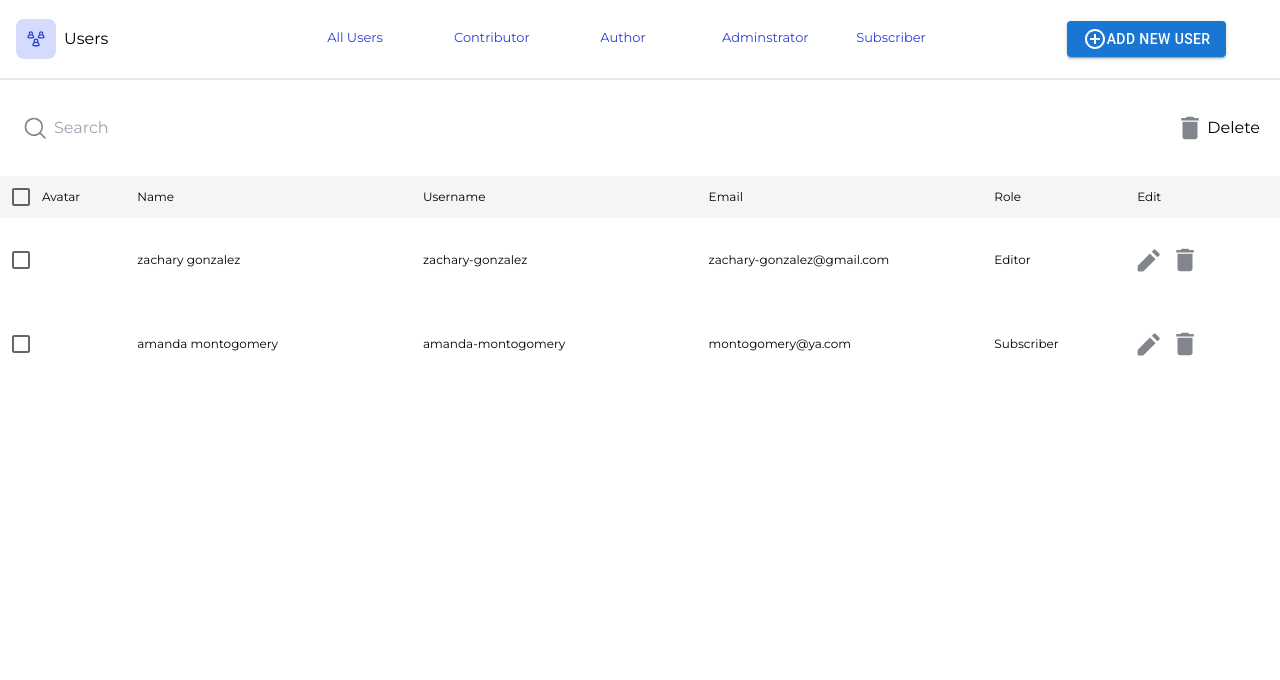
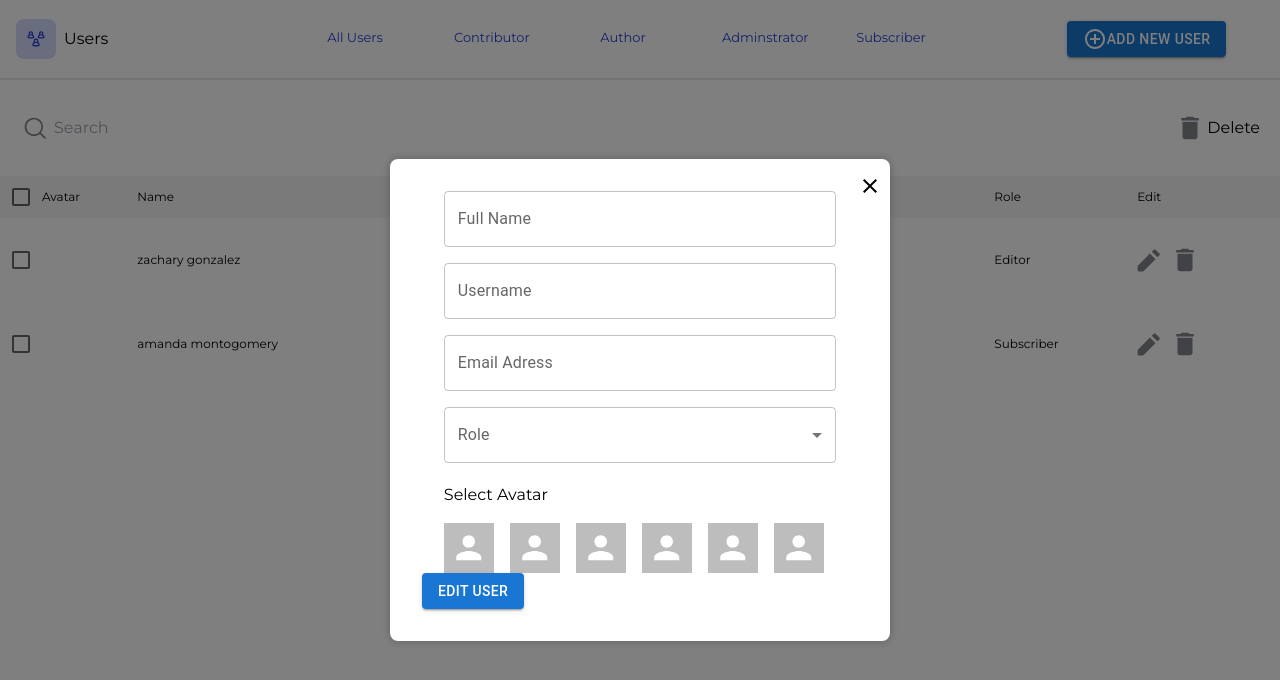
Before and after one commit to darwanceyhan/UsersTask, a React (Create React App) app in the folder my-app/: page / in a window 1280 px wide. Both pictures are taken after a click on the button 1148 px from the left and 260 px from the top of the page. Shown: the top 680 px of the page. Built offline with nearby package versions, Linux system fonts and the light colour scheme.

Commit message:
create editUser function and add onClick to userlist.tsx to edit button

```diff
--- a/my-app/src/components/popup/popup.tsx
+++ b/my-app/src/components/popup/popup.tsx
@@ -20,10 +20,12 @@
   setUsername: React.Dispatch<React.SetStateAction<string>>;
   setEmail: React.Dispatch<React.SetStateAction<string>>;
   setRole: React.Dispatch<React.SetStateAction<string>>;
+  setId: React.Dispatch<React.SetStateAction<number>>;
   fullname: string;
   username: string;
   email: string;
   role: string;
+  id: number;
 }
 
 const resetState = (props: PopupProps) => {
@@ -47,6 +49,22 @@
     resetState(props);
   };
 
+  const editUser = () => {
+    const newUser: UserInterface = {
+      id: props.id,
+      name: props.fullname,
+      username: props.username,
+      email: props.email,
+      role: props.role,
+    };
+    const newUsers = props.users.map((user) =>
+      user.id === props.id ? newUser : user
+    );
+    props.setUsers(newUsers);
+    props.setPopup(false);
+    resetState(props);
+  };
+
   return (
     <div className="popup-container">
       <div className="popup">
@@ -59,7 +77,7 @@
           <CloseIcon />
         </div>
 
-        <form onSubmit={addNewUser}>
+        <form onSubmit={props.id !== 0 ? editUser : addNewUser}>
           <Stack spacing={2} sx={{ width: "90%" }} className="mx-auto">
             <TextField
               id="outlined-basic"
@@ -136,7 +154,7 @@
             </Stack>
           </Stack>
           <Button variant="contained" className="text-sm" type="submit">
-            Add New User
+            {props.id !== 0 ? "Edit User" : "Add User"}
           </Button>
         </form>
       </div>
--- a/my-app/src/components/userlist/userlist.tsx
+++ b/my-app/src/components/userlist/userlist.tsx
@@ -5,6 +5,8 @@
   users: UserInterface[];
   setUsers: React.Dispatch<React.SetStateAction<UserInterface[]>>;
   setPopup: React.Dispatch<React.SetStateAction<boolean>>;
+  setId: React.Dispatch<React.SetStateAction<number>>;
+  id: number;
 }
 
 function UserList(props: UserListProps): JSX.Element {
@@ -23,7 +25,13 @@
           <div className="basis-1/2">{user.email}</div>
           <div className="basis-1/4">{user.role}</div>
           <div className="basis-1/4 flex gap-4">
-            <button className="hover:text-rose-600">
+            <button
+              className="hover:text-rose-600"
+              onClick={() => {
+                props.setId(user.id);
+                props.setPopup(true);
+              }}
+            >
               <svg
                 width="23"
                 height="23"
```
